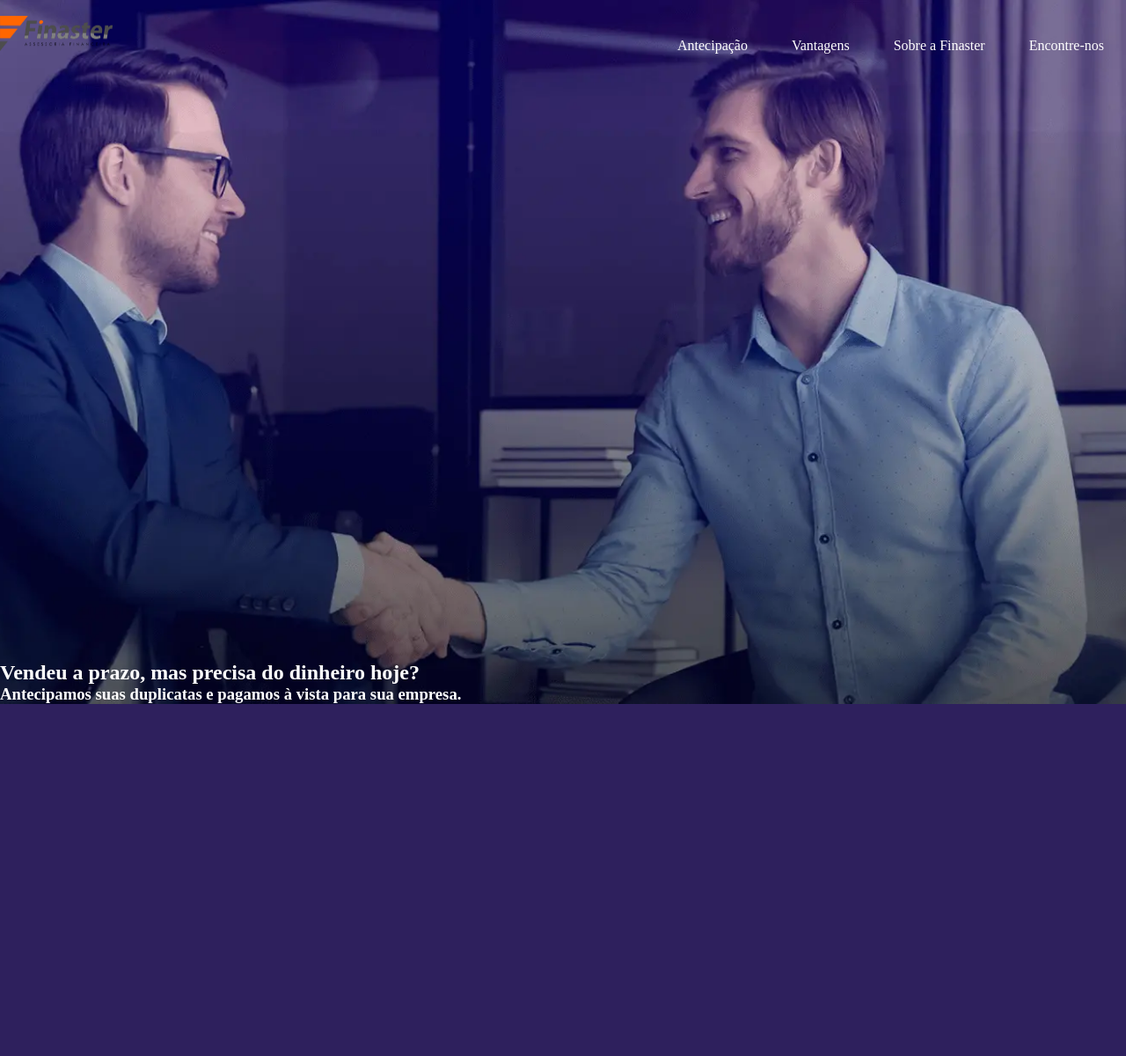
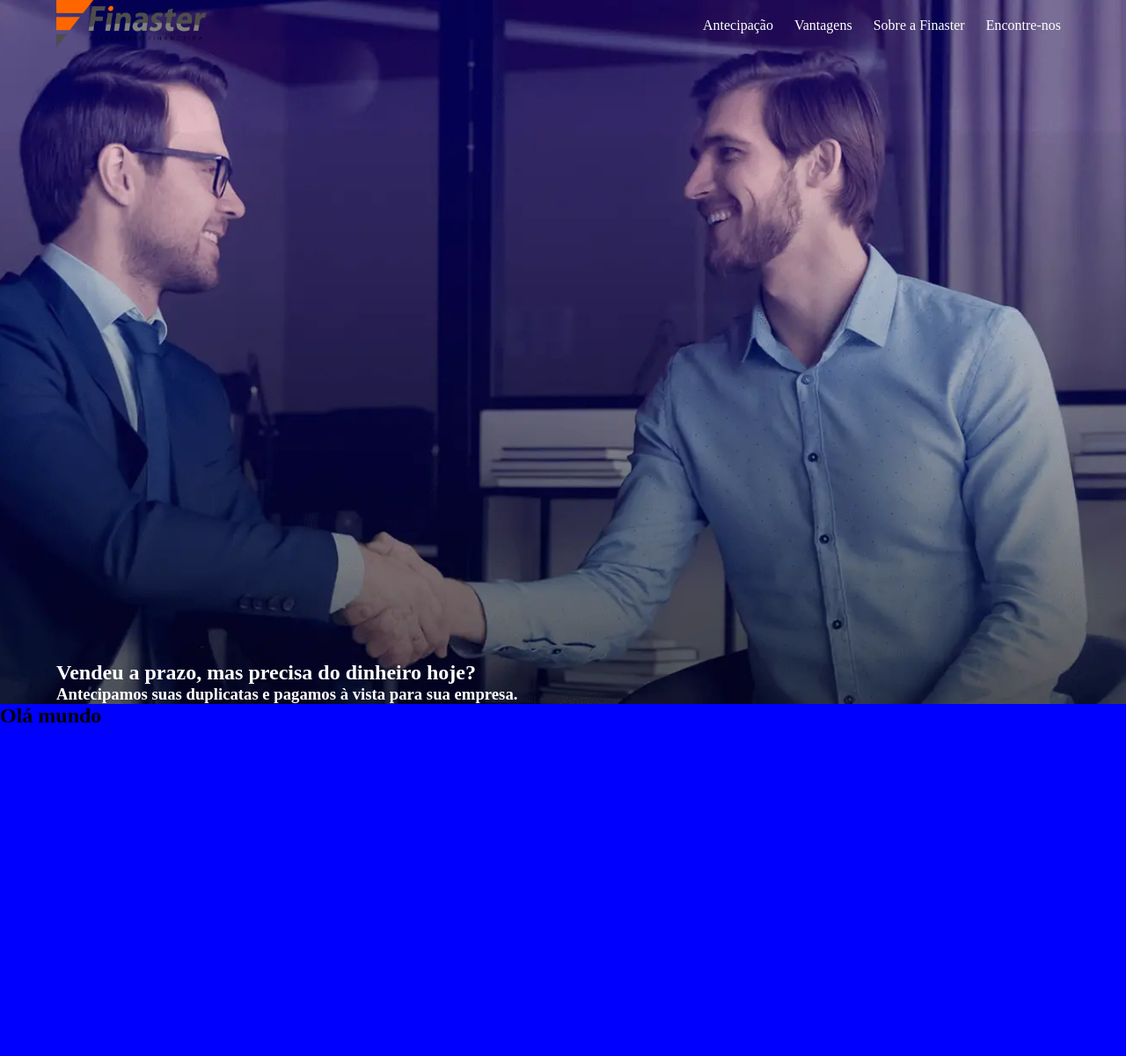
Before and after one commit to CoreosG/finaster, a PHP site: page / in a window 1280 px wide. Shown: the whole page at 88% size. Before the commit the page ends 800 px from the top, so only its background shows below. Run offline with PHP 8.4, Linux system fonts and the light colour scheme.

Commit message:
iniciando outra linha de pensamento, correção dos styles

```diff
--- a/index.html
+++ b/index.html
@@ -16,15 +16,13 @@
         <section class="banner">
             <div class="container">
                 <div class="topbar">
-                    <div class="main-logo">
-                        <a href="index.html"><img src="./images/sprite/logo.png" alt="finaster_logo"></a>
-                    </div>
+                    <a href="index.html"><img src="./images/sprite/logo.png" alt="finaster_logo"></a>
                     <nav class="menu">
                         <ol>
+                            <li><a href="#serviço">Antecipação</a></li>
+                            <li><a href="#vantagens">Vantagens</a></li>
+                            <li><a href="#sobre">Sobre a Finaster</a></li>
                             <li><a href="#encontre-nos">Encontre-nos</a></li>
-                            <li><a href="#sobre">Sobre a Finaster</a></li>
-                            <li><a href="#vantagens">Vantagens</a></li>
-                            <li><a href="#serviço">Antecipação</a></li>
                         </ol>
                     </nav>
                 </div>
@@ -34,7 +32,11 @@
                 </div>
             </div>
         </section>
-        <section class="serviço"></section>
+        <section class="serviço">
+            <div class="wrapper-serviço">
+                <h1>Olá mundo</h1>
+            </div>
+        </section>
         <section class="vantagens"></section>
         <section class="sobre"></section>
         <section class="encontre-nos"></section>
--- a/styles/style.css
+++ b/styles/style.css
@@ -4,29 +4,6 @@
     vertical-align: baseline;
     list-style: none;
     border: 0;
-}
-
-a {
-    all: unset;
-}
-
-.topbar {
-    display: inline;
-    margin-left: 5vw;
-    margin-right: 5vw;
-}
-
-.topbar img{
-    position: absolute;
-    width: 10vw;
-    height: 5vh;
-}
-
-.menu li{
-    display: inline;
-    float: right;
-    padding: 25px;
-    color: white;
 }
 
 .banner{
@@ -36,13 +13,61 @@ a {
     background-repeat: no-repeat;
     width: 100%;
     height: 100vh;
+    /* display: flex; */
+    position: absolute;
+}
+
+.container {
     display: block;
     position: relative;
+    height: 100%;
 }
 
-.banner-title{
+.topbar {
+    position: relative;
+    display: inline-flex;
+    width: 100%;
+}
+
+.topbar img{
+    width: 170px;
+    height: auto;
+    padding-left: 5vw;
+}
+
+.topbar nav{
+    width: 100%;
+    text-align: right;
+    padding-top: 2.5vh;
+    padding-right: 5vw;
+}
+
+a {
+    all: unset;
+}
+
+li {
+    color: white;
+    display: inline;
+    text-align: center;
+    padding: 10px;
+}
+
+li:hover{
+    cursor:pointer;
+}
+
+.banner-title {
+    color: white;
     position: absolute;
-    display: block;
     bottom: 0;
-    color: white;
+    left: 5vw;
 }
+
+.serviço {
+    background-color: blue;
+    top: 100vh;
+    position: absolute;
+    width: 100vw;
+    height: 50vh;
+}
```
